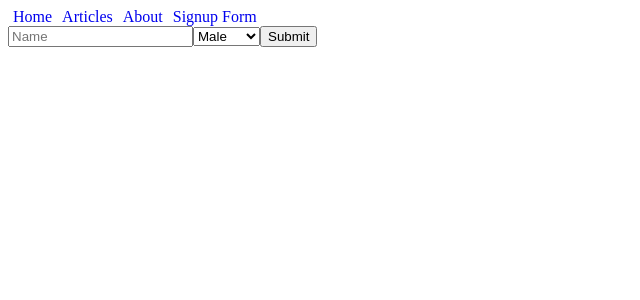
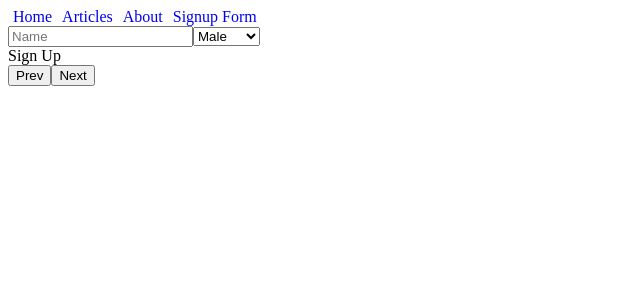
Before and after one commit to ycfan23/blog-site, a React (Create React App) app in the folder my-blog/: page /signupform in a window 1280 px wide. Shown: the top 300 px of the page, without its empty margins (0-640 px from the left). Built offline with nearby package versions, Linux system fonts and the light colour scheme; no server answers.

Commit message:
buttons created

```diff
--- a/my-blog/src/components/signupForm/signupForm.jsx
+++ b/my-blog/src/components/signupForm/signupForm.jsx
@@ -1,7 +1,9 @@
-import React from 'react'
+import React, { useState } from 'react'
 
 const SignupForm = () => {
+  const [page, setPage] = useState(0);
 
+  const FormTitles = ['Sign Up', 'Personal Info', 'Other']
 
   return (
     <div>
@@ -11,7 +13,13 @@ const SignupForm = () => {
           <option value='male'>Male</option>
           <option value='female'>Female</option>
         </select>
-        <button>Submit</button>
+        <div>
+          {FormTitles[page]}
+        </div>
+        <button>Prev</button>
+        <button type='button' onClick={()=> {
+          setPage((currentPage) => currentPage + 1)
+        }}>Next</button>
       </form>
     </div>
   )
```
